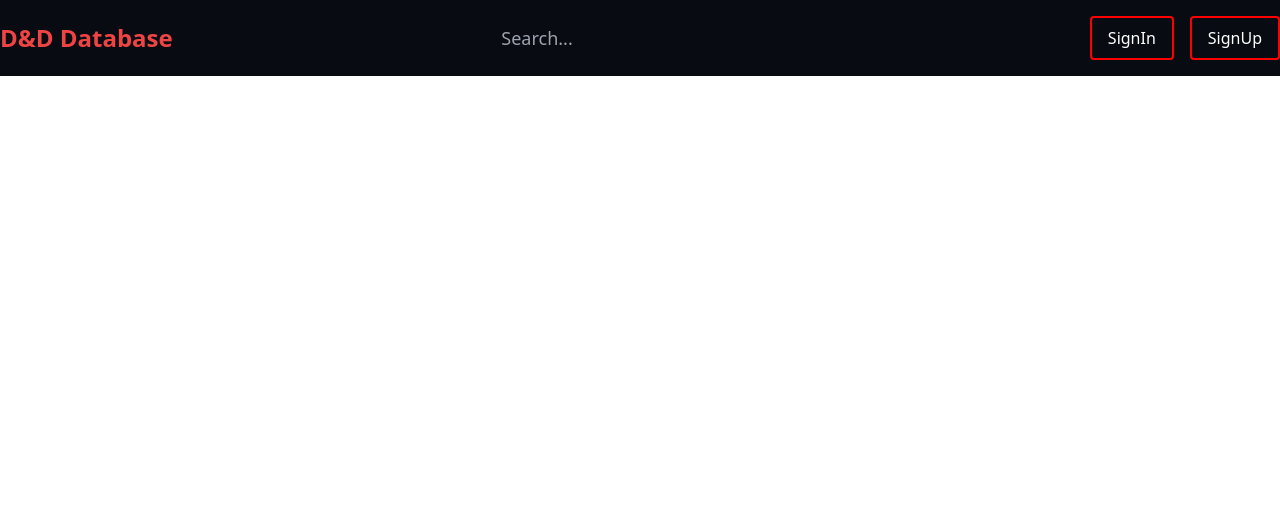
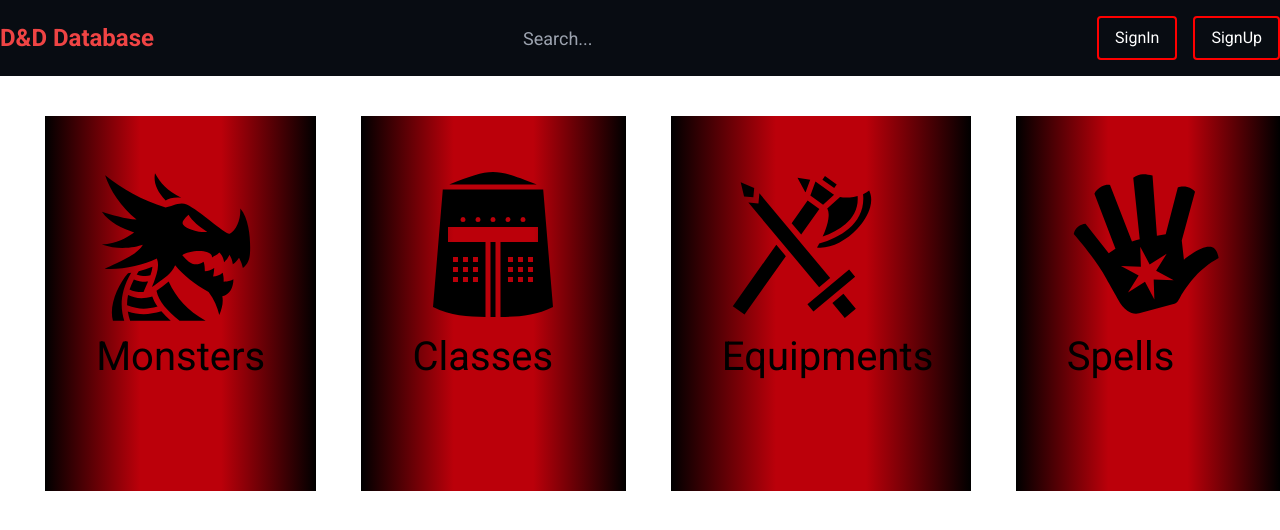
Before and after one commit to Ranbut/DnD-Database, a React (Vite) app: page / in a window 1280 px wide. Shown: the top 530 px of the page. Built offline with nearby package versions, Linux system fonts and the light colour scheme.

Commit message:
feat: Main page added compedium links

```diff
--- a/index.html
+++ b/index.html
@@ -1,17 +1,22 @@
 <!DOCTYPE html>
 <html lang="en">
+
 <head>
   <meta charset="UTF-8" />
   <link rel="icon" type="image/svg+xml" href="/vite.svg" />
   <meta name="viewport" content="width=device-width, initial-scale=1.0" />
-    <meta
-    name="description"
-    content="Web site application for D&D Resources"
-  />
+  <meta name="description" content="Web site application for D&D Resources" />
+  <link rel="preconnect" href="https://fonts.googleapis.com">
+  <link rel="preconnect" href="https://fonts.gstatic.com" crossorigin>
+  <link
+    href="https://fonts.googleapis.com/css2?family=Roboto:ital,wght@0,100;0,300;0,400;0,500;0,700;0,900;1,100;1,300;1,400;1,500;1,700;1,900&display=swap"
+    rel="stylesheet">
   <title>D&D Database</title>
 </head>
+
 <body>
   <div id="root"></div>
   <script type="module" src="/src/main.jsx"></script>
 </body>
+
 </html>
--- a/package.json
+++ b/package.json
@@ -14,6 +14,7 @@
     "dotenv": "^16.1.4",
     "react": "^18.2.0",
     "react-dom": "^18.2.0",
+    "react-icons": "^4.9.0",
     "react-router-dom": "^6.12.1",
     "styled-components": "^6.0.0-rc.3"
   },
--- a/src/App.jsx
+++ b/src/App.jsx
@@ -12,10 +12,12 @@
    NotFound } from './pages/index.jsx';
 
 import { UserProvider } from './contexts/UserContext';
+import { GlobalStyle } from './globalStyle.jsx'
 
 export default function App() {
   return (
     <UserProvider>
+      <GlobalStyle />
       <Router>
         <Routes>
           <Route path="/" element={<Home />} />
--- /dev/null
+++ b/src/globalStyle.jsx
@@ -0,0 +1,7 @@
+import { createGlobalStyle } from "styled-components"
+
+export const GlobalStyle = createGlobalStyle`
+  body {
+    font-family: 'Roboto', sans-serif;
+  }
+`;
--- a/src/pages/Home/index.jsx
+++ b/src/pages/Home/index.jsx
@@ -1,7 +1,73 @@
+import { Link } from 'react-router-dom';
 import Header from "../../components/Header";
+import styled from "styled-components";
+import { GiSpikedDragonHead, GiBlackKnightHelm, GiAxeSword, GiMagicPalm } from 'react-icons/gi';
 
 export default function Home() {
     return (
-        <Header />
+        <>
+            <Header />
+            <MainContainer>
+                <CompendiumList>
+                    <CompendiumContainer>
+                    <Link to='/monsters'>
+                        <CompendiumIcon>
+                            <GiSpikedDragonHead size={160} />
+                        </CompendiumIcon>
+                        <CompendiumLabel>Monsters</CompendiumLabel>
+                    </Link>
+                    </CompendiumContainer>
+                    <CompendiumContainer>
+                    <Link to='/'>
+                        <CompendiumIcon>
+                            <GiBlackKnightHelm size={160} />
+                        </CompendiumIcon>
+                        <CompendiumLabel>Classes</CompendiumLabel>
+                    </Link>
+                    </CompendiumContainer>
+                    <CompendiumContainer>
+                    <Link to='/equipments'>
+                        <CompendiumIcon>
+                            <GiAxeSword size={160} />
+                        </CompendiumIcon>
+                        <CompendiumLabel>Equipments</CompendiumLabel>
+                    </Link>
+                    </CompendiumContainer>
+                    <CompendiumContainer>
+                    <Link to='/spells'>
+                        <CompendiumIcon>
+                            <GiMagicPalm size={160} />
+                        </CompendiumIcon>
+                        <CompendiumLabel>Spells</CompendiumLabel>
+                    </Link>
+                    </CompendiumContainer>
+                </CompendiumList>
+            </MainContainer>
+        </>
     );
 };
+
+const MainContainer = styled.div`
+
+`
+
+const CompendiumList = styled.div`
+    margin-top: 40px;
+    display: flex;
+`
+
+const CompendiumContainer = styled.div`
+    margin-left: 45px;
+    padding: 4% 4%;
+    background: rgb(0,0,0);
+background: linear-gradient(90deg, rgba(0,0,0,1) 0%, rgba(187,0,10,1) 35%, rgba(187,0,10,1) 65%, rgba(0,0,0,1) 100%);
+    width: 300px;
+    height: 375px;
+`
+const CompendiumIcon = styled.div`
+    margin: 100px, 20px;
+`;
+
+const CompendiumLabel = styled.h4`
+    font-size: 40px;
+`
```
Also changed, not shown: 1 other file (tests, documents, lock files or other folders). Lines whose indentation alone changed are shown as unchanged.
